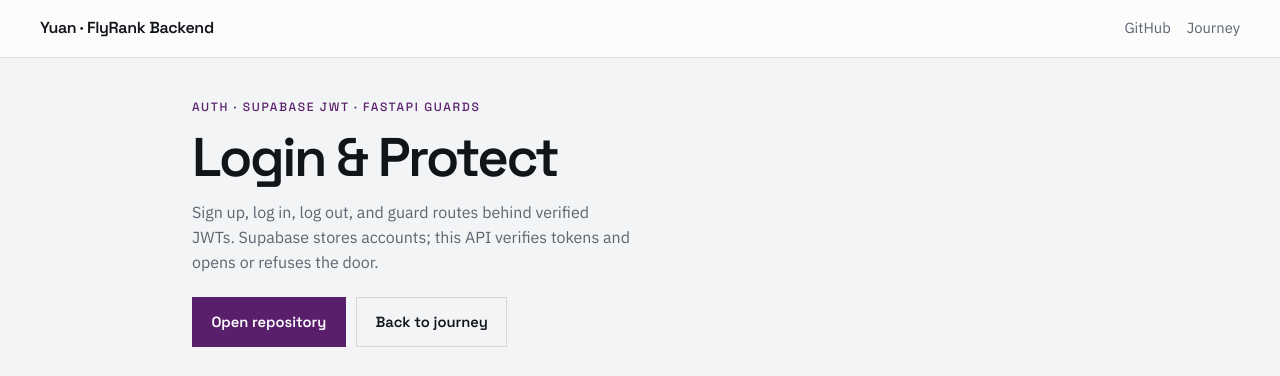
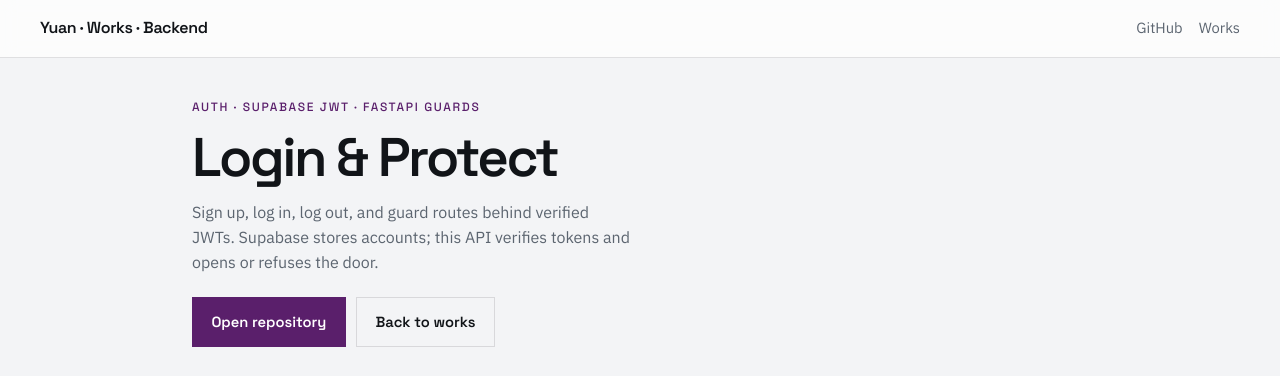
Before and after one commit to yuan05-afk/flyrank-a4-auth, a plain HTML site: page web/index.html in a window 1280 px wide. Shown: the top 376 px of the page. Drawn offline with Linux system fonts and the light colour scheme.

Commit message:
Point showcase link-backs to yuan-mariano-works hub.

```diff
--- a/web/index.html
+++ b/web/index.html
@@ -16,10 +16,10 @@
 </head>
 <body>
   <header class="top">
-    <a class="brand" href="https://yuan-ai-fluency.netlify.app/#backend">Yuan · FlyRank Backend</a>
+    <a class="brand" href="https://yuan-mariano-works.netlify.app/#backend">Yuan · Works · Backend</a>
     <nav>
       <a href="https://github.com/yuan05-afk/flyrank-a4-auth">GitHub</a>
-      <a href="https://yuan-ai-fluency.netlify.app/#backend">Journey</a>
+      <a href="https://yuan-mariano-works.netlify.app/#backend">Works</a>
     </nav>
   </header>
   <main>
@@ -29,7 +29,7 @@
       <p class="lede">Sign up, log in, log out, and guard routes behind verified JWTs. Supabase stores accounts; this API verifies tokens and opens or refuses the door.</p>
       <div class="cta">
         <a class="btn primary" href="https://github.com/yuan05-afk/flyrank-a4-auth">Open repository</a>
-        <a class="btn ghost" href="https://yuan-ai-fluency.netlify.app/#backend">Back to journey</a>
+        <a class="btn ghost" href="https://yuan-mariano-works.netlify.app/#backend">Back to works</a>
       </div>
     </section>
     <section class="panel">
```
